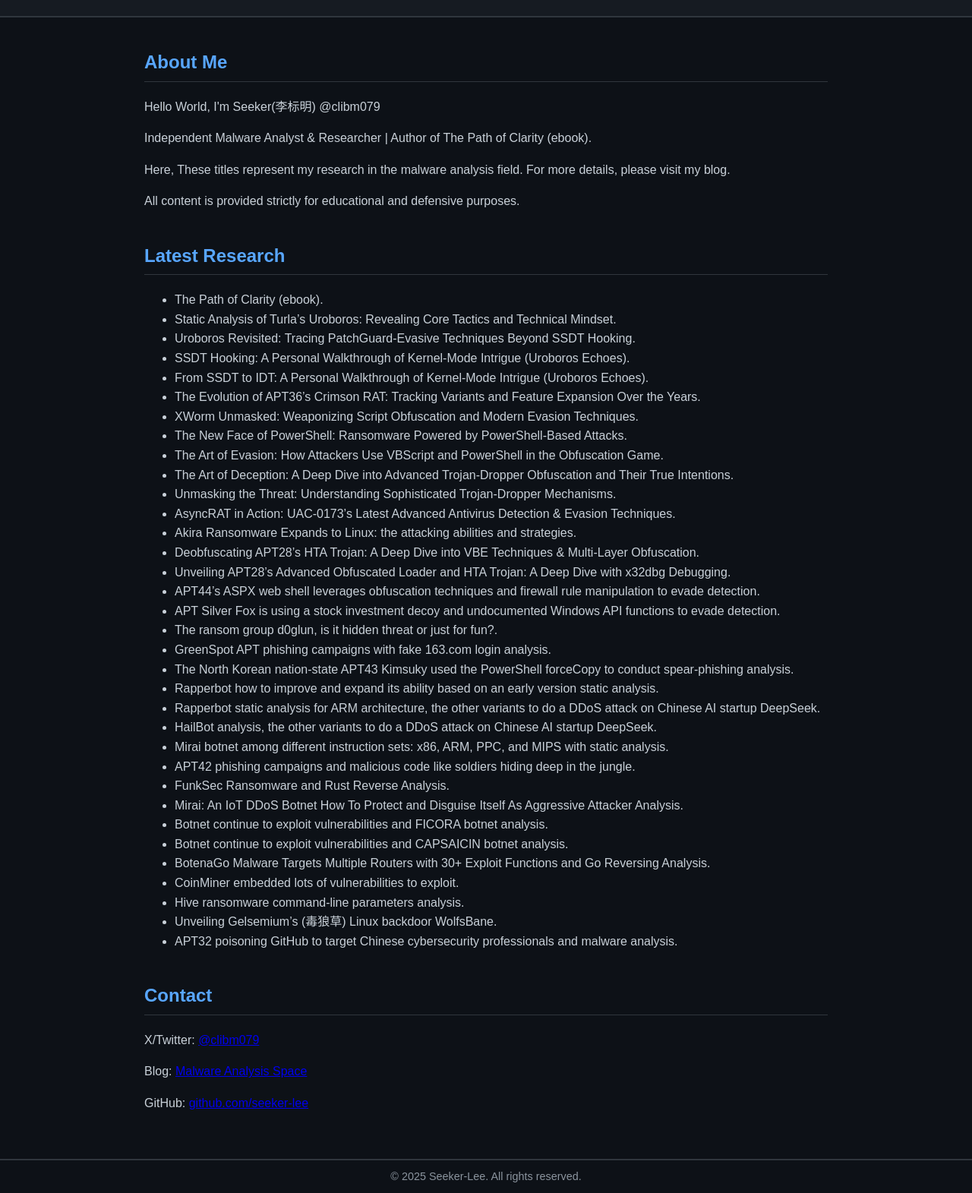
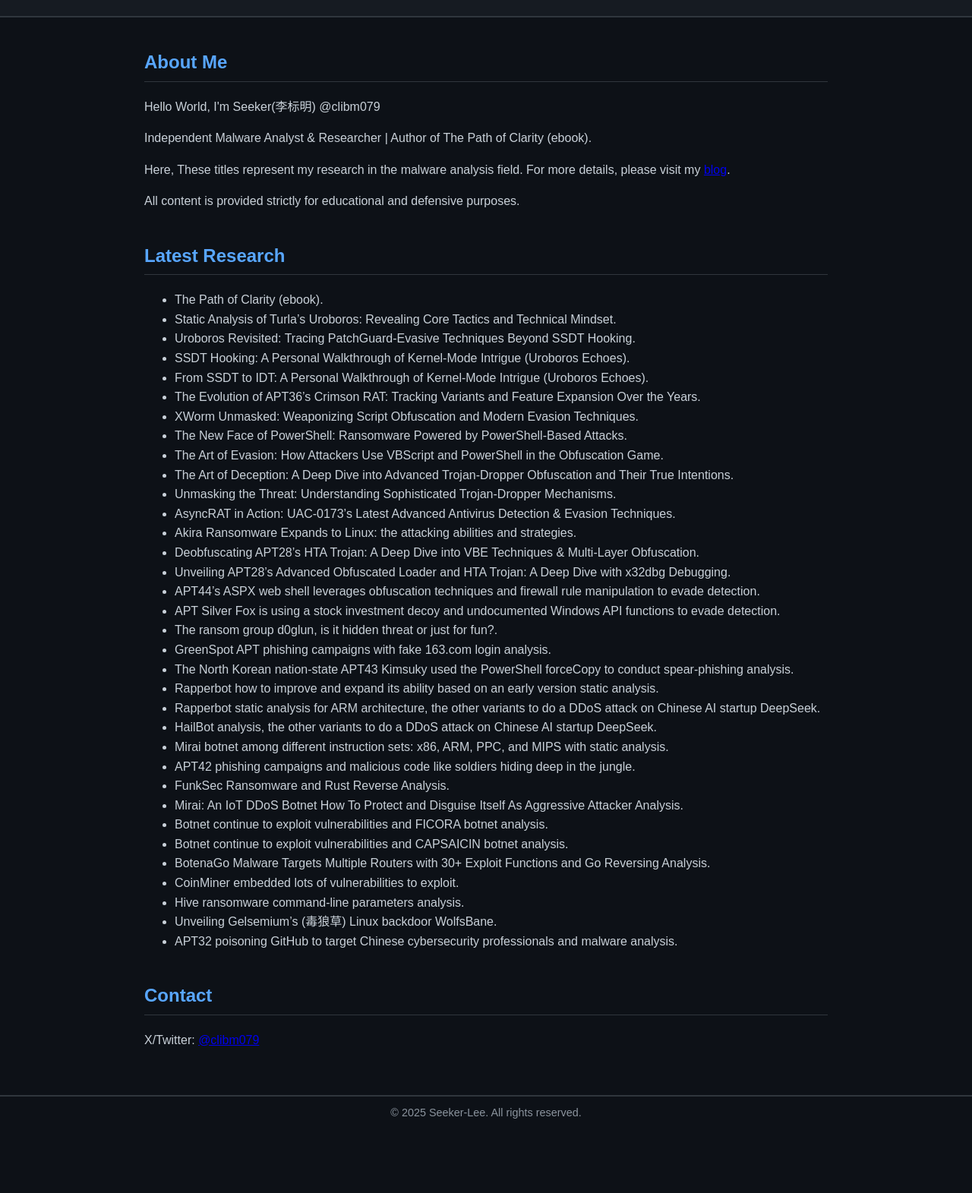
Before and after one commit to seeker-lee/seeker-lee.github.io, a plain HTML site: page index.htm in a window 1280 px wide. Shown: the part 269-1840 px from the top of the page at 76% size. After the commit the page ends 1756 px from the top, so only its background shows below. Drawn offline with Linux system fonts and the light colour scheme.

Commit message:
Update index.htm

```diff
--- a/index.htm
+++ b/index.htm
@@ -87,7 +87,7 @@
         Independent Malware Analyst & Researcher | Author of The Path of Clarity (ebook).
       </p>
       <p>
-        Here, These titles represent my research in the malware analysis field. For more details, please visit my blog.
+        Here, These titles represent my research in the malware analysis field. For more details, please visit my <a href="https://malwareanalysisspace.blogspot.com/?m=1">blog</a>.
       </p>
       <p>
         All content is provided strictly for educational and defensive purposes.
@@ -137,9 +137,6 @@
     <section id="contact">
       <h2>Contact</h2>
       <p>X/Twitter: <a href="https://x.com/clibm079">@clibm079</a></p>
-      <p>Blog: <a href="https://malwareanalysisspace.blogspot.com/">Malware Analysis Space</a></p>
-      <p>GitHub: <a href="https://github.com/seeker-lee">github.com/seeker-lee</a></p>
-
     </section>
   </main>
 
```
